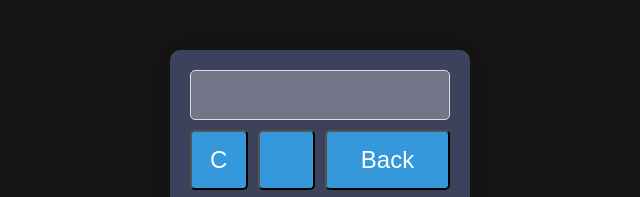
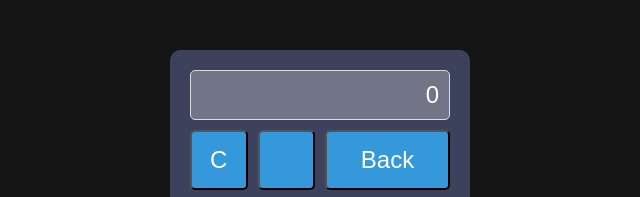
Before and after one commit to visnowden/web_calculator, a plain HTML site: page index.html in a window 1280 px wide. Shown: the part 130-327 px from the top of the page, 320-960 px from the left. Drawn offline with Linux system fonts and the light colour scheme.

Commit message:
Update index.html
a zero in the input

```diff
--- a/index.html
+++ b/index.html
@@ -15,7 +15,7 @@
       </div>
     </header>
     <div class="main">
-      <input type="text" id="display" disabled />
+      <input type="text" id="display" value="0" disabled />
       <div class="buttons">
         <button class="button operation" onclick="clearDisplay()">C</button>
         <button class="button operation"></button>
```
